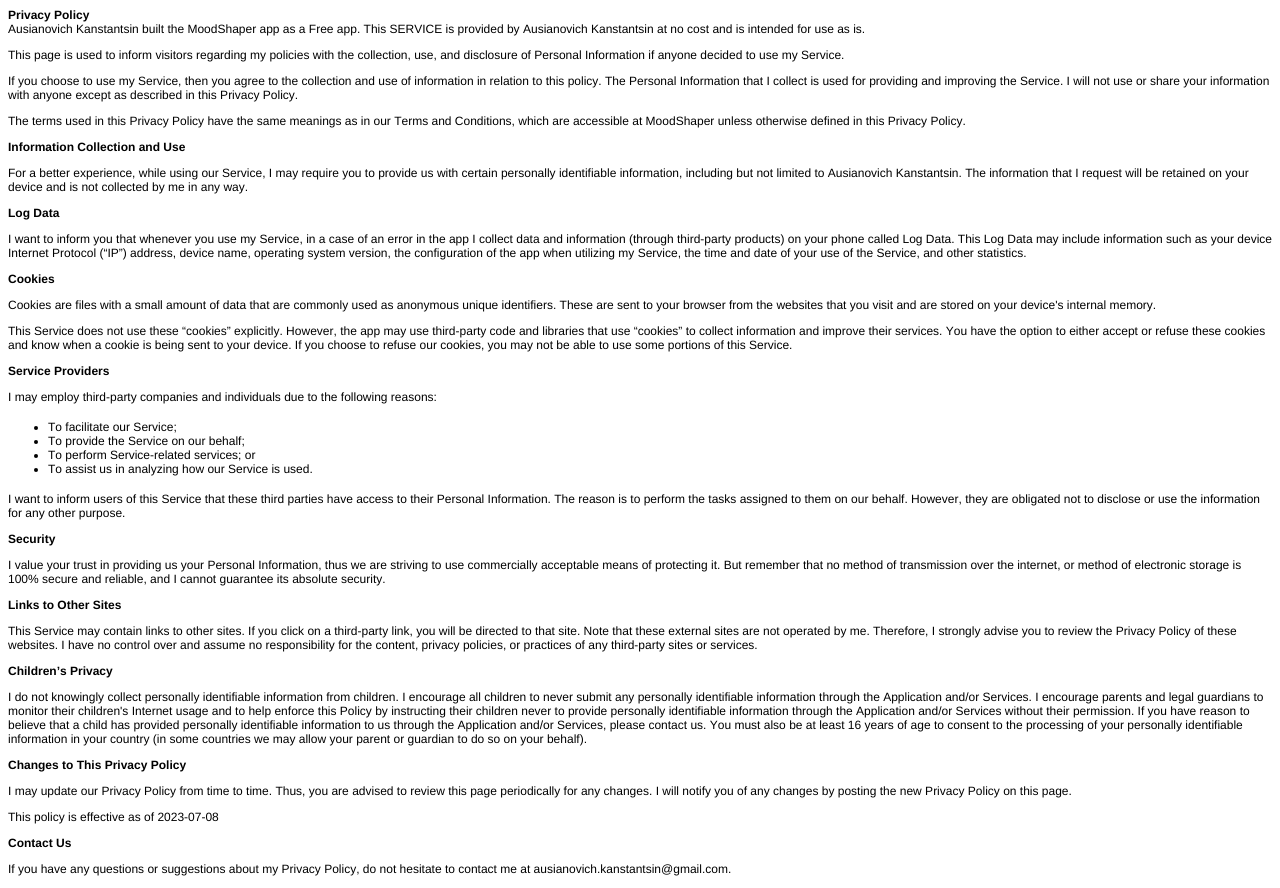
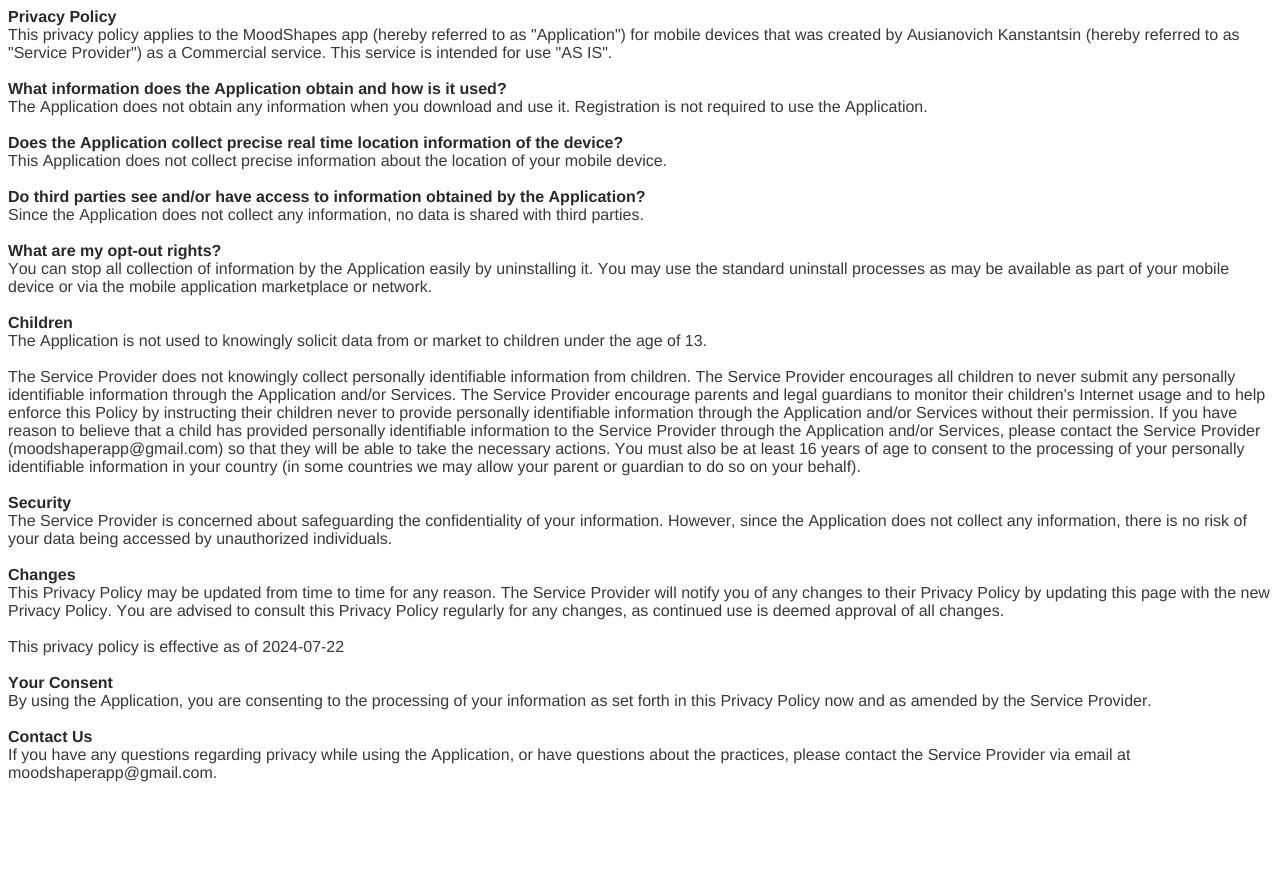
Before and after one commit to Ausianovich/MoodShaperPrivacy, a plain HTML site: page index.html in a window 1280 px wide. After the commit the page ends 800 px from the top, so only its background shows below. Drawn offline with Linux system fonts and the light colour scheme.

Commit message:
Update privacy policy 22.07.2024

```diff
--- a/index.html
+++ b/index.html
@@ -5,47 +5,49 @@
   <meta http-equiv="Content-Style-Type" content="text/css">
   <title></title>
   <meta name="Generator" content="Cocoa HTML Writer">
-  <meta name="CocoaVersion" content="2299.6">
+  <meta name="CocoaVersion" content="2487.6">
   <style type="text/css">
-    p.p1 {margin: 0.0px 0.0px 0.0px 0.0px; font: 12.0px 'Helvetica Neue'; -webkit-text-stroke: #000000}
-    p.p2 {margin: 0.0px 0.0px 12.0px 0.0px; font: 12.0px 'Helvetica Neue'; -webkit-text-stroke: #000000}
-    li.li1 {margin: 0.0px 0.0px 0.0px 0.0px; font: 12.0px 'Helvetica Neue'; -webkit-text-stroke: #000000}
-    span.s1 {font-kerning: none}
-    ul.ul1 {list-style-type: disc}
+    p.p1 {margin: 0.0px 0.0px 0.0px 0.0px; font: 16.0px 'Helvetica Neue'; color: #292929; -webkit-text-stroke: #292929}
+    p.p2 {margin: 0.0px 0.0px 0.0px 0.0px; font: 16.0px 'Helvetica Neue'; color: #393939; -webkit-text-stroke: #393939}
+    p.p3 {margin: 0.0px 0.0px 0.0px 0.0px; font: 16.0px 'Helvetica Neue'; color: #393939; -webkit-text-stroke: #393939; min-height: 18.0px}
+    p.p4 {margin: 0.0px 0.0px 0.0px 0.0px; font: 16.0px 'Helvetica Neue'; color: #393939; -webkit-text-stroke: #393939; background-color: #ffffff}
+    span.s1 {font-kerning: none; background-color: #ffffff}
+    span.s2 {font-kerning: none}
   </style>
 </head>
 <body>
 <p class="p1"><span class="s1"><b>Privacy Policy</b></span></p>
-<p class="p2"><span class="s1">Ausianovich Kanstantsin built the MoodShaper app as a Free app. This SERVICE is provided by Ausianovich Kanstantsin at no cost and is intended for use as is.</span></p>
-<p class="p2"><span class="s1">This page is used to inform visitors regarding my policies with the collection, use, and disclosure of Personal Information if anyone decided to use my Service.</span></p>
-<p class="p2"><span class="s1">If you choose to use my Service, then you agree to the collection and use of information in relation to this policy. The Personal Information that I collect is used for providing and improving the Service. I will not use or share your information with anyone except as described in this Privacy Policy.</span></p>
-<p class="p2"><span class="s1">The terms used in this Privacy Policy have the same meanings as in our Terms and Conditions, which are accessible at MoodShaper unless otherwise defined in this Privacy Policy.</span></p>
-<p class="p2"><span class="s1"><b>Information Collection and Use</b></span></p>
-<p class="p2"><span class="s1">For a better experience, while using our Service, I may require you to provide us with certain personally identifiable information, including but not limited to Ausianovich Kanstantsin. The information that I request will be retained on your device and is not collected by me in any way.</span></p>
-<p class="p2"><span class="s1"><b>Log Data</b></span></p>
-<p class="p2"><span class="s1">I want to inform you that whenever you use my Service, in a case of an error in the app I collect data and information (through third-party products) on your phone called Log Data. This Log Data may include information such as your device Internet Protocol (“IP”) address, device name, operating system version, the configuration of the app when utilizing my Service, the time and date of your use of the Service, and other statistics.</span></p>
-<p class="p2"><span class="s1"><b>Cookies</b></span></p>
-<p class="p2"><span class="s1">Cookies are files with a small amount of data that are commonly used as anonymous unique identifiers. These are sent to your browser from the websites that you visit and are stored on your device's internal memory.</span></p>
-<p class="p2"><span class="s1">This Service does not use these “cookies” explicitly. However, the app may use third-party code and libraries that use “cookies” to collect information and improve their services. You have the option to either accept or refuse these cookies and know when a cookie is being sent to your device. If you choose to refuse our cookies, you may not be able to use some portions of this Service.</span></p>
-<p class="p2"><span class="s1"><b>Service Providers</b></span></p>
-<p class="p2"><span class="s1">I may employ third-party companies and individuals due to the following reasons:</span></p>
-<ul class="ul1">
-  <li class="li1"><span class="s1">To facilitate our Service;</span></li>
-  <li class="li1"><span class="s1">To provide the Service on our behalf;</span></li>
-  <li class="li1"><span class="s1">To perform Service-related services; or</span></li>
-  <li class="li1"><span class="s1">To assist us in analyzing how our Service is used.</span></li>
-</ul>
-<p class="p2"><span class="s1">I want to inform users of this Service that these third parties have access to their Personal Information. The reason is to perform the tasks assigned to them on our behalf. However, they are obligated not to disclose or use the information for any other purpose.</span></p>
-<p class="p2"><span class="s1"><b>Security</b></span></p>
-<p class="p2"><span class="s1">I value your trust in providing us your Personal Information, thus we are striving to use commercially acceptable means of protecting it. But remember that no method of transmission over the internet, or method of electronic storage is 100% secure and reliable, and I cannot guarantee its absolute security.</span></p>
-<p class="p2"><span class="s1"><b>Links to Other Sites</b></span></p>
-<p class="p2"><span class="s1">This Service may contain links to other sites. If you click on a third-party link, you will be directed to that site. Note that these external sites are not operated by me. Therefore, I strongly advise you to review the Privacy Policy of these websites. I have no control over and assume no responsibility for the content, privacy policies, or practices of any third-party sites or services.</span></p>
-<p class="p2"><span class="s1"><b>Children’s Privacy</b></span></p>
-<p class="p2"><span class="s1">I do not knowingly collect personally identifiable information from children. I encourage all children to never submit any personally identifiable information through the Application and/or Services. I encourage parents and legal guardians to monitor their children's Internet usage and to help enforce this Policy by instructing their children never to provide personally identifiable information through the Application and/or Services without their permission. If you have reason to believe that a child has provided personally identifiable information to us through the Application and/or Services, please contact us. You must also be at least 16 years of age to consent to the processing of your personally identifiable information in your country (in some countries we may allow your parent or guardian to do so on your behalf).</span></p>
-<p class="p2"><span class="s1"><b>Changes to This Privacy Policy</b></span></p>
-<p class="p2"><span class="s1">I may update our Privacy Policy from time to time. Thus, you are advised to review this page periodically for any changes. I will notify you of any changes by posting the new Privacy Policy on this page.</span></p>
-<p class="p2"><span class="s1">This policy is effective as of 2023-07-08</span></p>
-<p class="p2"><span class="s1"><b>Contact Us</b></span></p>
-<p class="p2"><span class="s1">If you have any questions or suggestions about my Privacy Policy, do not hesitate to contact me at ausianovich.kanstantsin@gmail.com.</span></p>
+<p class="p2"><span class="s1">This privacy policy applies to the MoodShapes app (hereby referred to as "Application") for mobile devices that was created by Ausianovich Kanstantsin (hereby referred to as "Service Provider") as a Commercial service. This service is intended for use "AS IS".</span></p>
+<p class="p3"><span class="s2"></span><br></p>
+<p class="p1"><span class="s1"><b>What information does the Application obtain and how is it used?</b></span></p>
+<p class="p2"><span class="s1">The Application does not obtain any information when you download and use it. Registration is not required to use the Application.</span></p>
+<p class="p3"><span class="s2"></span><br></p>
+<p class="p1"><span class="s1"><b>Does the Application collect precise real time location information of the device?</b></span></p>
+<p class="p2"><span class="s1">This Application does not collect precise information about the location of your mobile device.</span></p>
+<p class="p3"><span class="s2"></span><br></p>
+<p class="p1"><span class="s1"><b>Do third parties see and/or have access to information obtained by the Application?</b></span></p>
+<p class="p2"><span class="s1">Since the Application does not collect any information, no data is shared with third parties.</span></p>
+<p class="p3"><span class="s2"></span><br></p>
+<p class="p1"><span class="s1"><b>What are my opt-out rights?</b></span></p>
+<p class="p2"><span class="s1">You can stop all collection of information by the Application easily by uninstalling it. You may use the standard uninstall processes as may be available as part of your mobile device or via the mobile application marketplace or network.</span></p>
+<p class="p3"><span class="s2"></span><br></p>
+<p class="p1"><span class="s1"><b>Children</b></span></p>
+<p class="p2"><span class="s1">The Application is not used to knowingly solicit data from or market to children under the age of 13.</span></p>
+<p class="p3"><span class="s2"></span><br></p>
+<p class="p2"><span class="s1">The Service Provider does not knowingly collect personally identifiable information from children. The Service Provider encourages all children to never submit any personally identifiable information through the Application and/or Services. The Service Provider encourage parents and legal guardians to monitor their children's Internet usage and to help enforce this Policy by instructing their children never to provide personally identifiable information through the Application and/or Services without their permission. If you have reason to believe that a child has provided personally identifiable information to the Service Provider through the Application and/or Services, please contact the Service Provider (moodshaperapp@gmail.com) so that they will be able to take the necessary actions. You must also be at least 16 years of age to consent to the processing of your personally identifiable information in your country (in some countries we may allow your parent or guardian to do so on your behalf).</span></p>
+<p class="p3"><span class="s2"></span><br></p>
+<p class="p1"><span class="s1"><b>Security</b></span></p>
+<p class="p2"><span class="s1">The Service Provider is concerned about safeguarding the confidentiality of your information. However, since the Application does not collect any information, there is no risk of your data being accessed by unauthorized individuals.</span></p>
+<p class="p3"><span class="s2"></span><br></p>
+<p class="p1"><span class="s1"><b>Changes</b></span></p>
+<p class="p2"><span class="s1">This Privacy Policy may be updated from time to time for any reason. The Service Provider will notify you of any changes to their Privacy Policy by updating this page with the new Privacy Policy. You are advised to consult this Privacy Policy regularly for any changes, as continued use is deemed approval of all changes.</span></p>
+<p class="p3"><span class="s2"></span><br></p>
+<p class="p2"><span class="s1">This privacy policy is effective as of 2024-07-22</span></p>
+<p class="p3"><span class="s2"></span><br></p>
+<p class="p1"><span class="s1"><b>Your Consent</b></span></p>
+<p class="p2"><span class="s1">By using the Application, you are consenting to the processing of your information as set forth in this Privacy Policy now and as amended by the Service Provider.</span></p>
+<p class="p3"><span class="s2"></span><br></p>
+<p class="p1"><span class="s1"><b>Contact Us</b></span></p>
+<p class="p4"><span class="s2">If you have any questions regarding privacy while using the Application, or have questions about the practices, please contact the Service Provider via email at moodshaperapp@gmail.com.</span></p>
 </body>
 </html>
```
